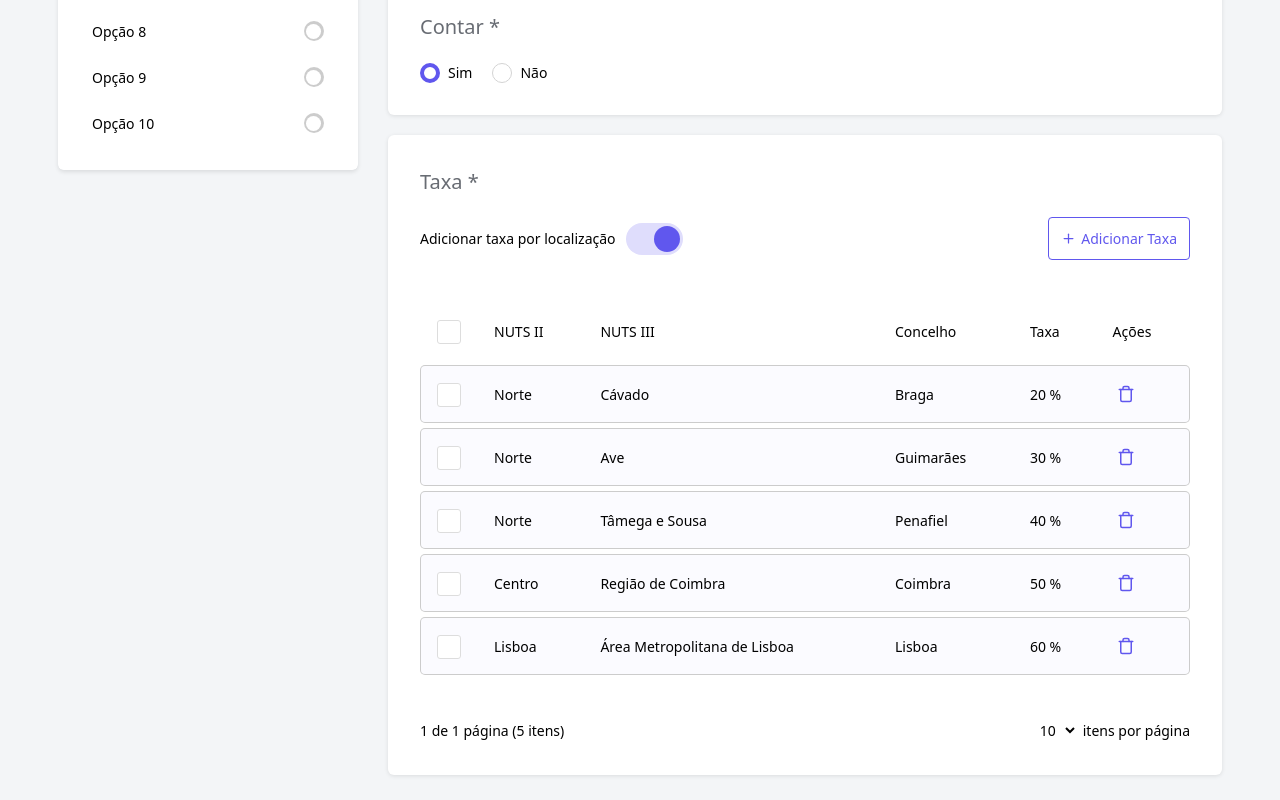
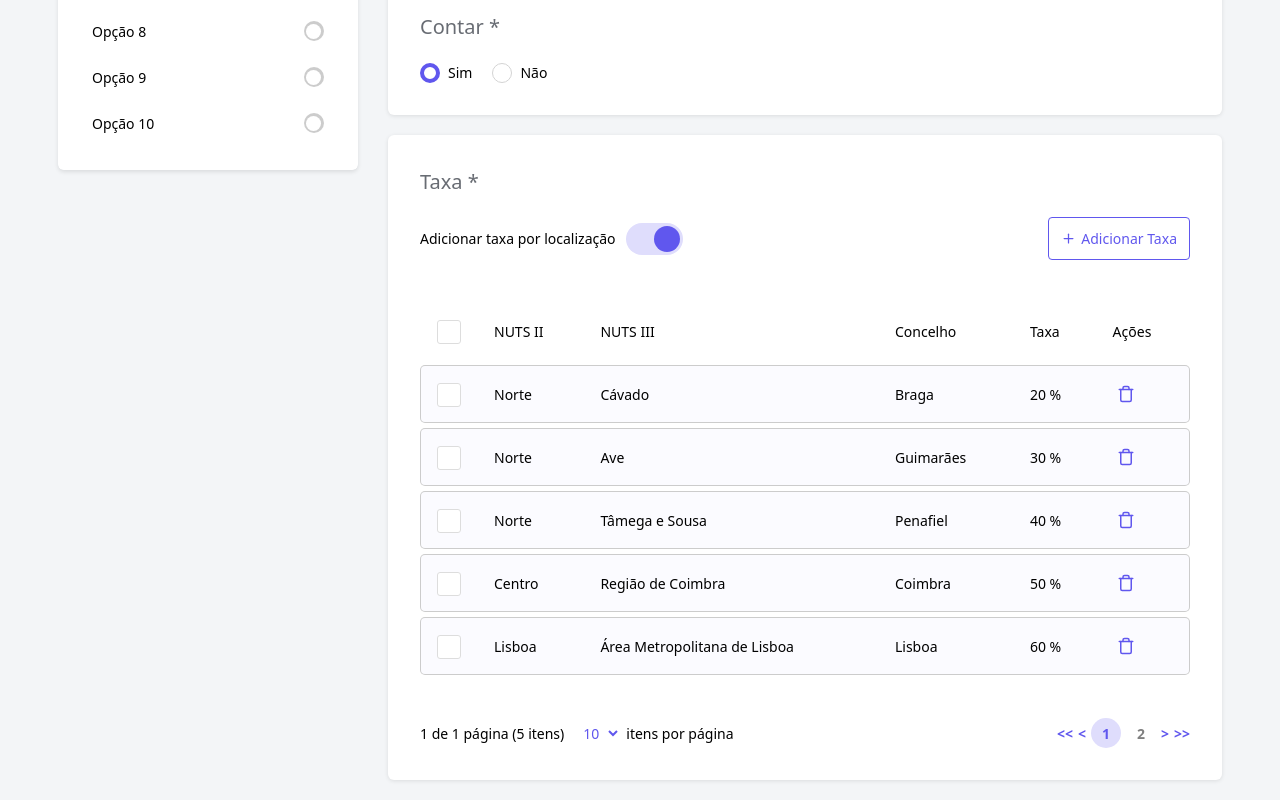
Before and after one commit to lucasfariaswrightia/desafio24, a Next.js app: page / in a window 1280 px wide. Shown: the part 519-1319 px from the top of the page. Built offline with nearby package versions, Linux system fonts and the light colour scheme.

Commit message:
final commit

```diff
--- a/src/components/cards/RenderItemTable.tsx
+++ b/src/components/cards/RenderItemTable.tsx
@@ -4,6 +4,7 @@ import React from 'react'
 import '@/styles/Table.css'
 import { itemProps } from '@/types/ProgressListType'
 import { LuPlus, LuTrash } from 'react-icons/lu'
+import { FaAnglesLeft, FaAnglesRight, FaChevronLeft, FaChevronRight } from 'react-icons/fa6'
 import { useSelectedItems } from '@/contexts/ItemsContext'
 import SelectedItemsBottomSheet from '../global/BottomSheet'
 
@@ -129,16 +130,45 @@ export default function RenderItemTable({ item, setItem }: props) {
         justifyContent: 'space-between',
         alignItems: 'center',
         marginTop: '1rem',
-        fontSize: '14px'
+        fontSize: '14px',
+      }}>
+        <div style={{
+          display: 'flex',
+          alignItems: 'center',
+          gap: 10,
         }}>
           <span>1 de 1 página ({taxa.taxas.length} itens)</span>
+
           <div style={{ display: 'flex', alignItems: 'center', gap: 5 }}>
-          <select style={{ padding: '2px 5px' }}>
+            <select style={{ padding: '2px 5px' }} className='text-[var(--primary-color)]'>
               <option value="10">10</option>
               <option value="20">20</option>
             </select>
             <span>itens por página</span>
           </div>
+        </div>
+
+        <div style={{
+          display: 'flex',
+          alignItems: 'center',
+          gap: 5,
+          fontWeight: "bold"
+        }}
+        className='text-[var(--primary-color)]'
+        >
+          <span>{`<<`}</span>
+          <span>{`<`}</span>
+          <div style={{ padding: 5, backgroundColor: "var(--light-secondary-color)", borderRadius: 100, height: 30, width: 30, textAlign: "center" }}>
+            1
+          </div>
+          <div style={{ padding: 5, borderRadius: 100, height: 30, width: 30, textAlign: "center", color: "grey" }}>
+            2
+          </div>
+          <span>{`>`}</span>
+          <span>{`>>`}</span>
+
+        </div>
+
       </div>
 
       {/* Bottom sheet for selected items */}
```
Lines whose indentation alone changed are shown as unchanged.
